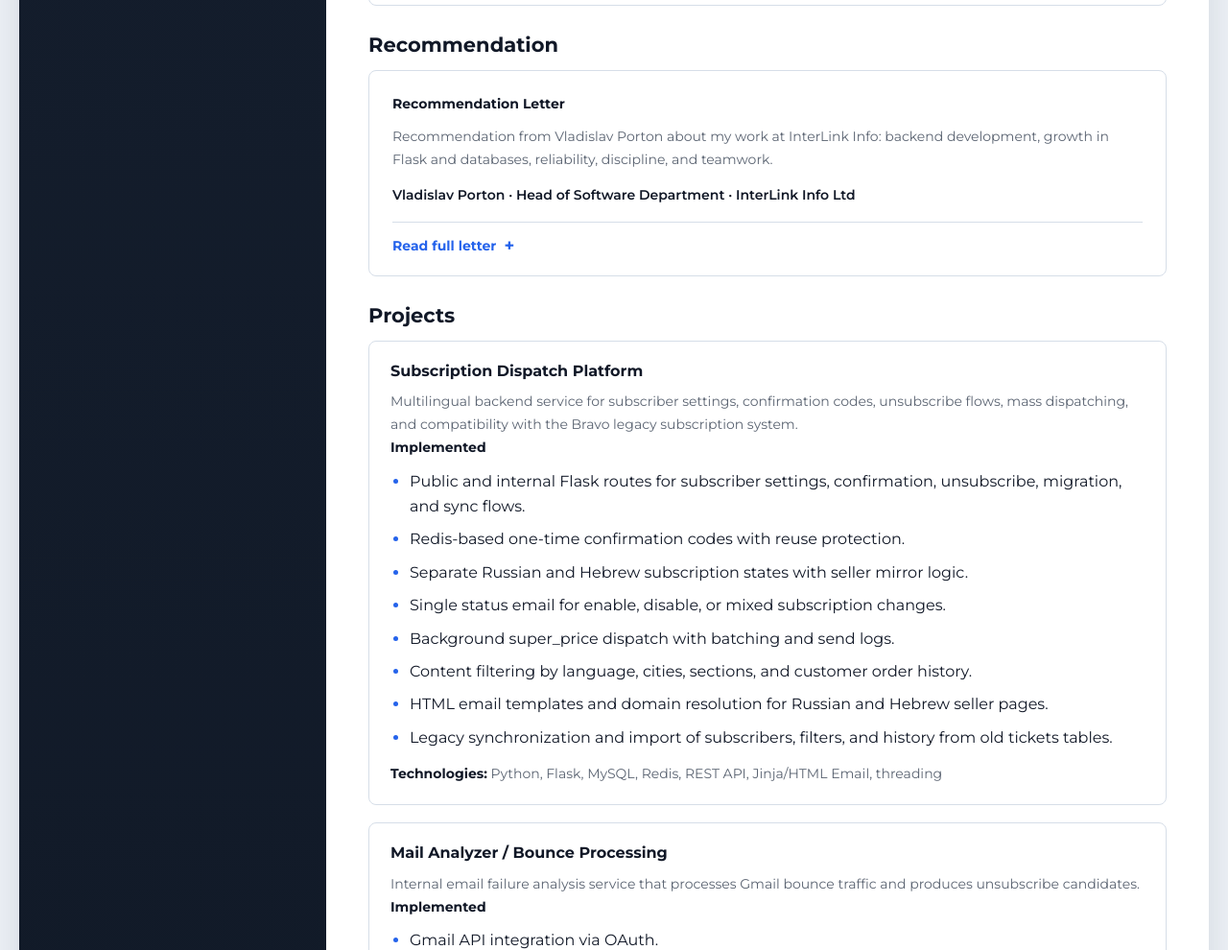
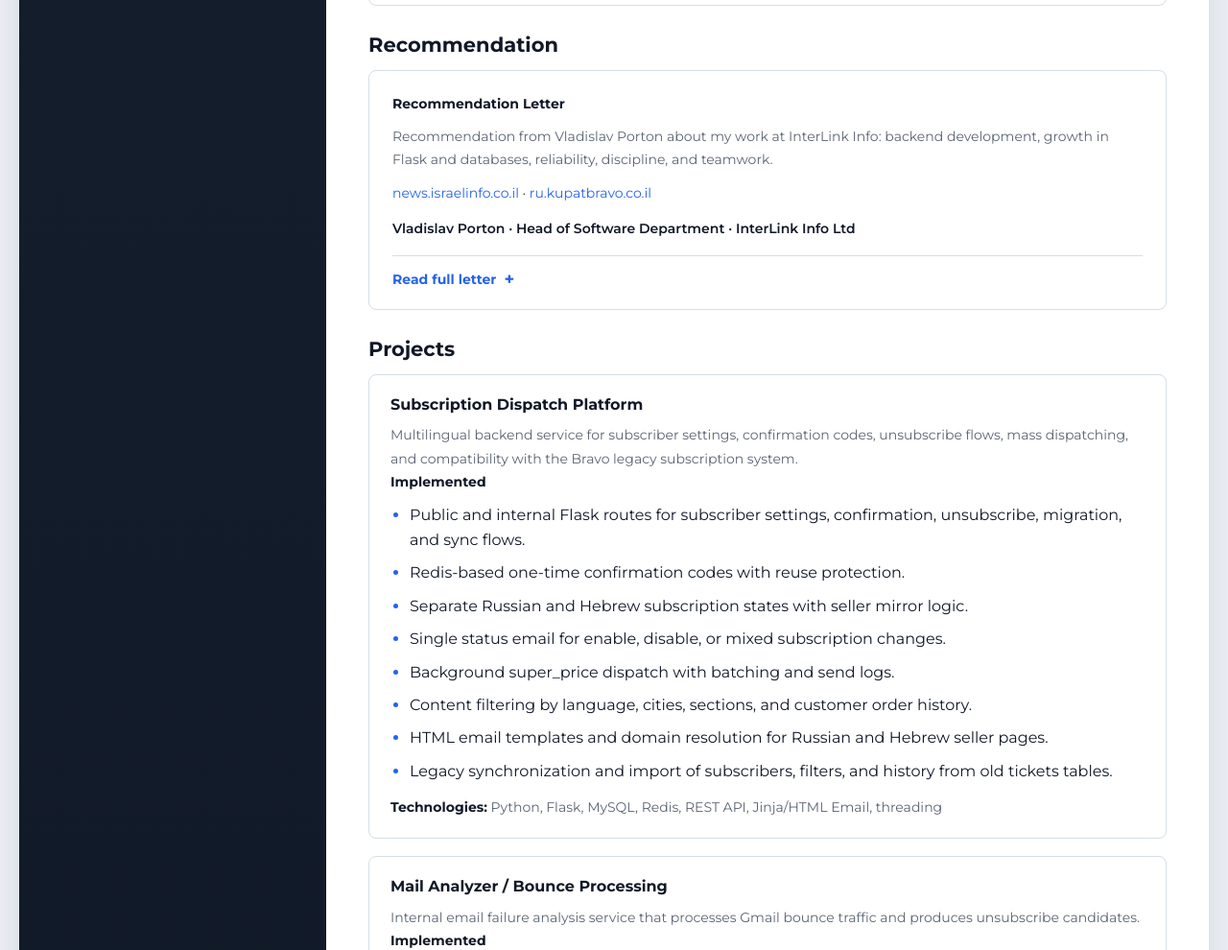
Before and after one commit to Andrii318/CV, a plain HTML site: page docs/en.html in a window 1280 px wide. Shown: the part 1496-2486 px from the top of the page at 96% size. Drawn offline with Linux system fonts and the light colour scheme.

Commit message:
рекомендательное письмо 4!

```diff
--- a/docs/en.html
+++ b/docs/en.html
@@ -227,6 +227,11 @@
                 <article class="recommendation_teaser">
                     <p class="subheading">Recommendation Letter</p>
                     <p class="body_text">Recommendation from Vladislav Porton about my work at InterLink Info: backend development, growth in Flask and databases, reliability, discipline, and teamwork.</p>
+                    <p class="recommendation_links_line">
+                        <a class="inline_link" href="https://news.israelinfo.co.il" target="_blank" rel="noopener noreferrer">news.israelinfo.co.il</a>
+                        &middot;
+                        <a class="inline_link" href="https://ru.kupatbravo.co.il" target="_blank" rel="noopener noreferrer">ru.kupatbravo.co.il</a>
+                    </p>
                     <p class="recommendation_meta_line">
                         Vladislav Porton &middot; Head of Software Department &middot; InterLink Info Ltd
                     </p>
--- a/docs/static/styles/style.css
+++ b/docs/static/styles/style.css
@@ -388,6 +388,12 @@ a {
     font-weight: 600;
 }
 
+.recommendation_links_line {
+    margin: 12px 0 0;
+    font-size: 14px;
+    line-height: 1.65;
+}
+
 .recommendation_details {
     margin-top: 16px;
     border-top: 1px solid var(--border);
--- a/static/styles/style.css
+++ b/static/styles/style.css
@@ -388,6 +388,12 @@ a {
     font-weight: 600;
 }
 
+.recommendation_links_line {
+    margin: 12px 0 0;
+    font-size: 14px;
+    line-height: 1.65;
+}
+
 .recommendation_details {
     margin-top: 16px;
     border-top: 1px solid var(--border);
```
Also changed, not shown: docs/index.html (+5 -0 lines), docs/pl.html (+5 -0 lines), docs/ru.html (+5 -0 lines), docs/ua.html (+5 -0 lines), templates/cv_profail.html (+5 -0 lines).
